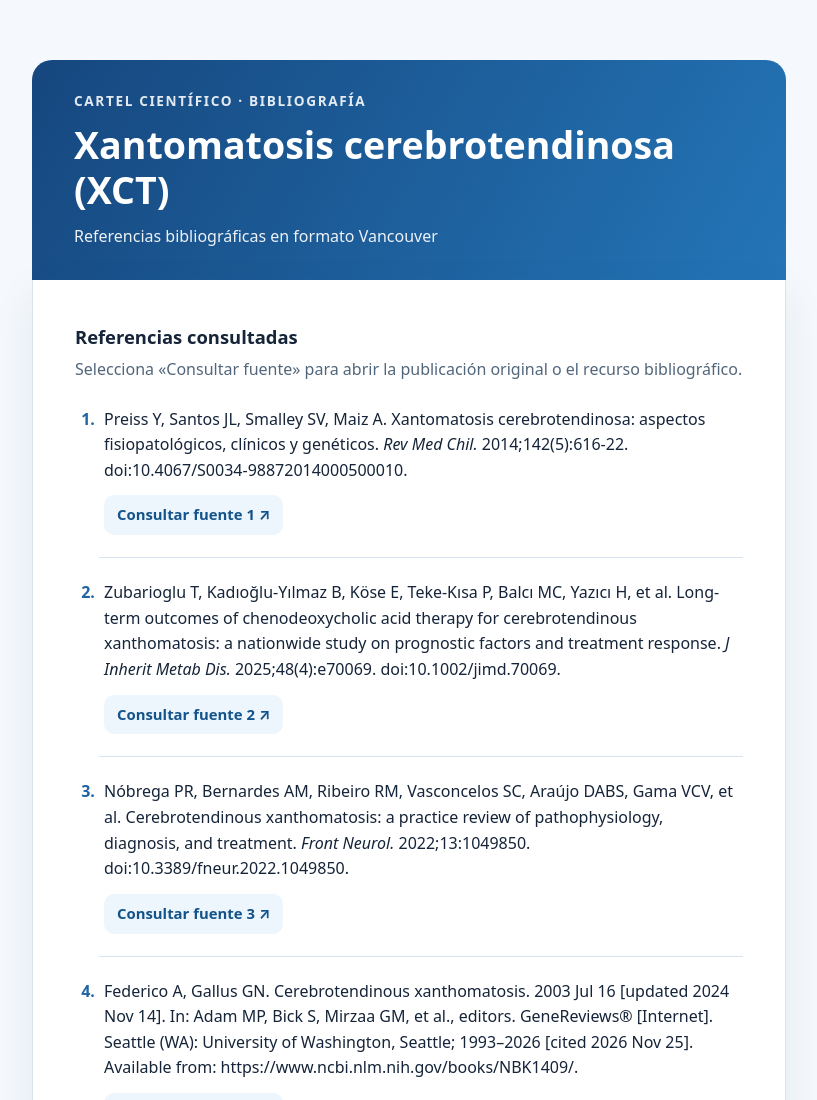
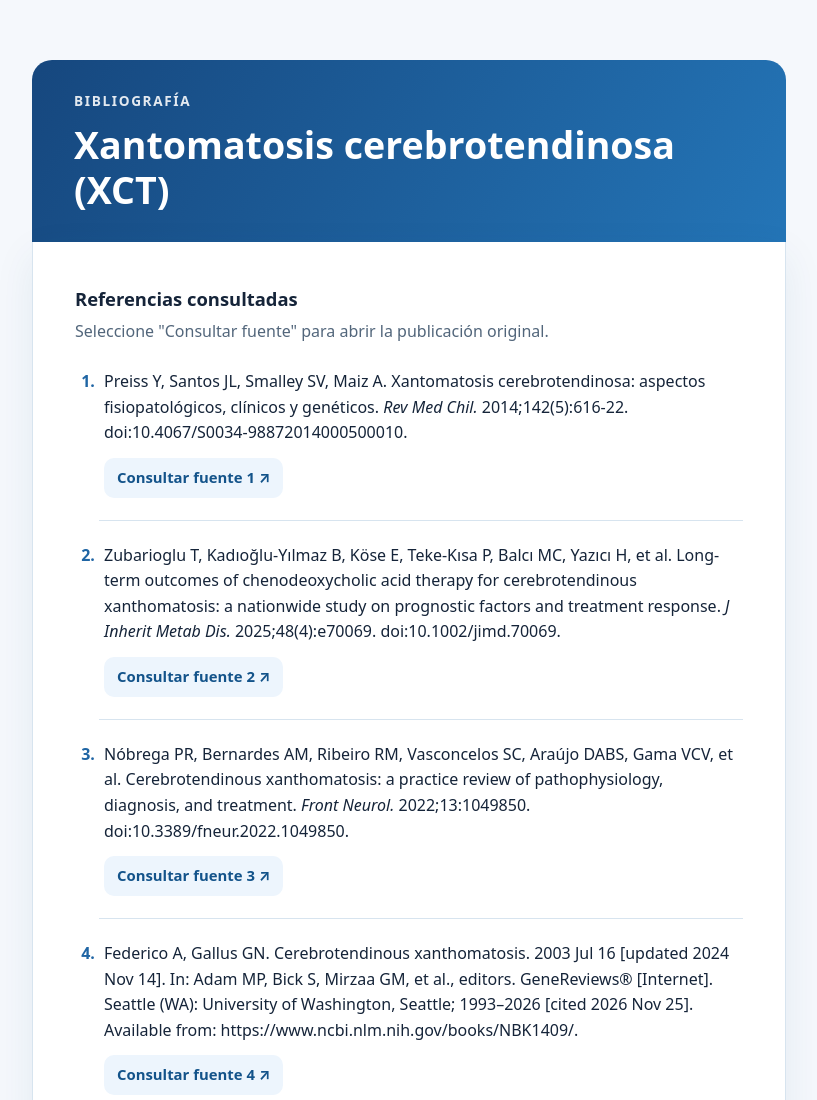
Before and after one commit to JRRMed/xct-bibliografia, a plain HTML site: page index.html in a window 1280 px wide. Shown: the top 1100 px of the page, without its empty margins (231-1048 px from the left). Drawn offline with Linux system fonts and the light colour scheme.

Commit message:
Modify overline and intro text in index.html
Updated the overline and intro text for clarity.

```diff
--- a/index.html
+++ b/index.html
@@ -32,13 +32,12 @@
 <body>
 <div class="page">
 <header>
-<p class="overline">Cartel científico · Bibliografía</p>
+<p class="overline">Bibliografía</p>
 <h1>Xantomatosis cerebrotendinosa (XCT)</h1>
-<p class="subtitle">Referencias bibliográficas en formato Vancouver</p>
 </header>
 <main>
 <h2>Referencias consultadas</h2>
-<p class="intro">Selecciona «Consultar fuente» para abrir la publicación original o el recurso bibliográfico.</p>
+<p class="intro">Seleccione "Consultar fuente" para abrir la publicación original.</p>
 <ol>
 <li>
 <p class="citation">Preiss Y, Santos JL, Smalley SV, Maiz A. Xantomatosis cerebrotendinosa: aspectos fisiopatológicos, clínicos y genéticos. <em>Rev Med Chil.</em> 2014;142(5):616-22. doi:10.4067/S0034-98872014000500010.</p>
```
